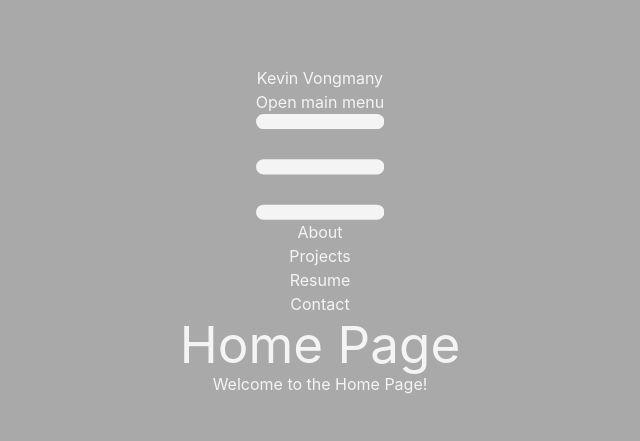
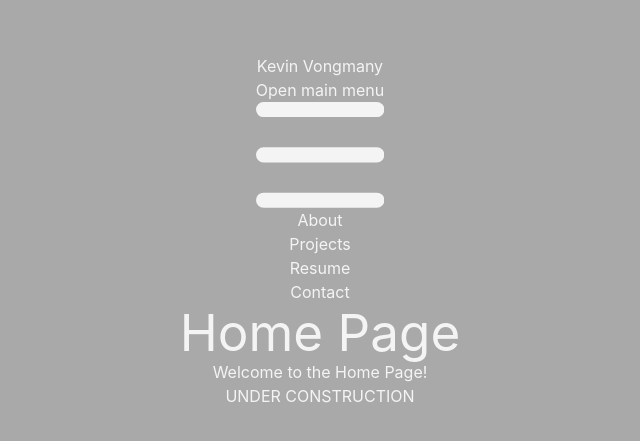
Before and after one commit to kevinvongmany/portfolio, a React (Vite) app: page / in a window 1280 px wide. Shown: the part 169-610 px from the top of the page, without its empty margins (320-960 px from the left). Built offline with nearby package versions, Linux system fonts and the light colour scheme.

Commit message:
Updated homepage

```diff
--- a/src/components/HomePage.jsx
+++ b/src/components/HomePage.jsx
@@ -3,8 +3,9 @@ import Animated from './Animated';
 export default function HomePage() {
   return (
     <Animated>
-      <h1>Home Page</h1>
+      <h1 className='mb-4'>Home Page</h1>
       <p>Welcome to the Home Page!</p>
+      <p>UNDER CONSTRUCTION</p>
     </Animated>
   )
 }
```
